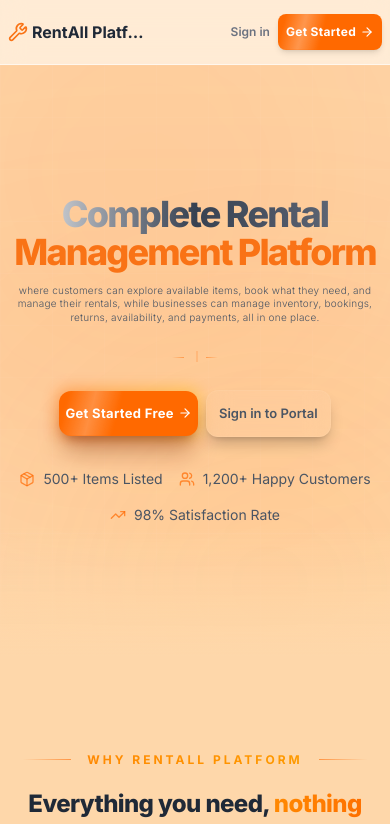
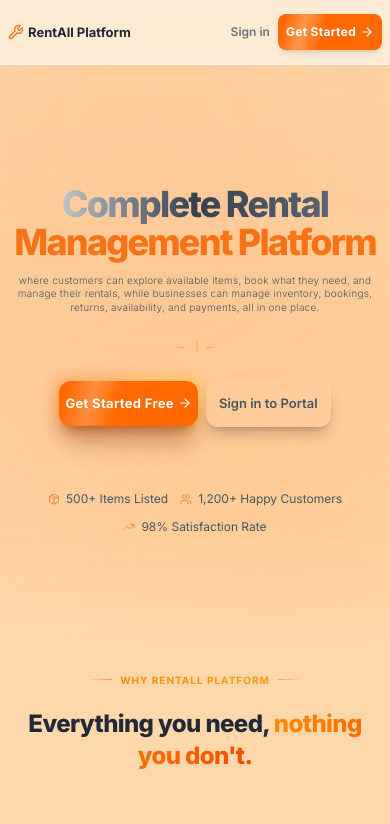
Before and after one commit to aveenavin/Equipment-Rental-Manager, a React (Vite) app in the folder frontend/: page / in a window 390 px wide. Shown: the top 824 px of the page. Built offline with nearby package versions, Linux system fonts and the light colour scheme; no server answers.

Commit message:
home page Ui update

```diff
--- a/frontend/src/layouts/PublicLayout.jsx
+++ b/frontend/src/layouts/PublicLayout.jsx
@@ -22,10 +22,10 @@ const PublicLayout = () => {
         <div className="w-full px-2 sm:px-8 lg:px-12 xl:px-16 h-16 flex items-center justify-between gap-1">
           <Link
             to="/"
-            className="flex items-center gap-1 sm:gap-2 font-bold text-base sm:text-xl text-slate-100 hover:text-primary-400 transition-colors shrink-0"
+            className="flex items-center gap-1 sm:gap-2 font-bold text-[13px] sm:text-xl text-slate-100 hover:text-primary-400 transition-colors shrink-0"
           >
-            <Wrench className="h-5 w-5 sm:h-6 sm:w-6 text-accent-500 shrink-0" />
-            <span className="shrink-0 truncate max-w-[120px] sm:max-w-none">RentAll Platform</span>
+            <Wrench className="h-4 w-4 sm:h-6 sm:w-6 text-accent-500 shrink-0" />
+            <span className="shrink-0 whitespace-nowrap">RentAll Platform</span>
           </Link>
 
           <nav className="flex items-center gap-2 sm:gap-2 shrink-0">
--- a/frontend/src/pages/public/Home.jsx
+++ b/frontend/src/pages/public/Home.jsx
@@ -111,7 +111,7 @@ where customers can explore available items, book what they need, and manage the
           </motion.div>
 
           {/* CTA Buttons */}
-          <motion.div variants={fadeInUp} className="flex flex-row flex-nowrap items-center justify-center gap-2 sm:gap-4 mb-8 sm:mb-14">
+          <motion.div variants={fadeInUp} className="flex flex-row flex-nowrap items-center justify-center gap-2 sm:gap-4 mb-16 sm:mb-24">
             {/* Primary CTA */}
             <div className="relative group shrink-0">
               <div className="absolute -inset-0.5 bg-gradient-to-r from-orange-500 to-amber-400 rounded-xl blur opacity-50 group-hover:opacity-80 transition-all duration-500" />
@@ -137,14 +137,14 @@ where customers can explore available items, book what they need, and manage the
           </motion.div>
 
           {/* Social proof bar */}
-          <motion.div variants={fadeInUp} className="flex flex-wrap items-center justify-center gap-4 sm:gap-8 text-sm text-slate-300">
+          <motion.div variants={fadeInUp} className="flex flex-wrap items-center justify-center gap-3 sm:gap-8 text-xs sm:text-sm text-slate-300">
             {[
               { icon: Package, text: '500+ Items Listed' },
               { icon: Users, text: '1,200+ Happy Customers' },
               { icon: TrendingUp, text: '98% Satisfaction Rate' },
             ].map(({ icon: Icon, text }) => (
-              <div key={text} className="flex items-center gap-2">
-                <Icon className="h-4 w-4 text-orange-500/70" />
+              <div key={text} className="flex items-center gap-1.5 sm:gap-2">
+                <Icon className="h-3 w-3 sm:h-4 sm:w-4 text-orange-500/70" />
                 <span>{text}</span>
               </div>
             ))}
@@ -156,7 +156,7 @@ where customers can explore available items, book what they need, and manage the
       </section>
 
       {/* ── FEATURE SECTION ──────────────────────────────────────────────── */}
-      <section className="relative py-24 px-4 sm:px-6 lg:px-8">
+      <section className="relative pt-4 pb-24 px-4 sm:px-6 lg:px-8">
         <div className="max-w-5xl mx-auto">
 
           {/* Section header */}
@@ -166,12 +166,12 @@ where customers can explore available items, book what they need, and manage the
             viewport={{ once: true, amount: 0.2 }}
             className="text-center mb-14"
           >
-            <div className="flex items-center justify-center gap-4 mb-5">
-              <div className="h-px w-12 bg-gradient-to-r from-transparent to-orange-500/60"></div>
-              <span className="text-xs sm:text-sm font-bold uppercase tracking-[0.25em] bg-clip-text text-transparent bg-gradient-to-r from-orange-400 to-amber-500">
+            <div className="flex items-center justify-center gap-2 sm:gap-4 mb-5">
+              <div className="h-px w-6 sm:w-12 bg-gradient-to-r from-transparent to-orange-500/60"></div>
+              <span className="text-[10px] sm:text-sm font-bold uppercase tracking-widest sm:tracking-[0.25em] bg-clip-text text-transparent bg-gradient-to-r from-orange-400 to-amber-500 whitespace-nowrap">
                 Why RentAll Platform
               </span>
-              <div className="h-px w-12 bg-gradient-to-l from-transparent to-orange-500/60"></div>
+              <div className="h-px w-6 sm:w-12 bg-gradient-to-l from-transparent to-orange-500/60"></div>
             </div>
             <h2 className="text-2xl sm:text-4xl font-black tracking-tight">
               <span className="text-slate-100">
```
